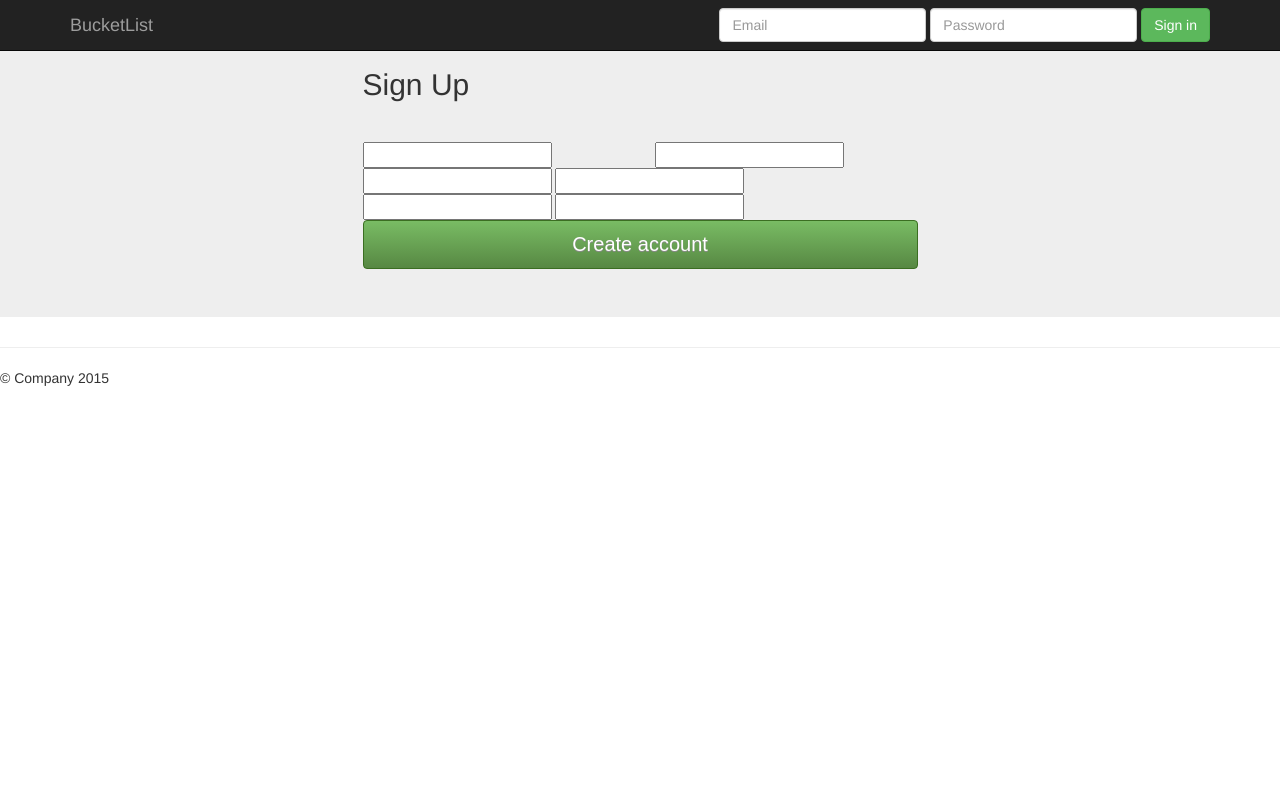
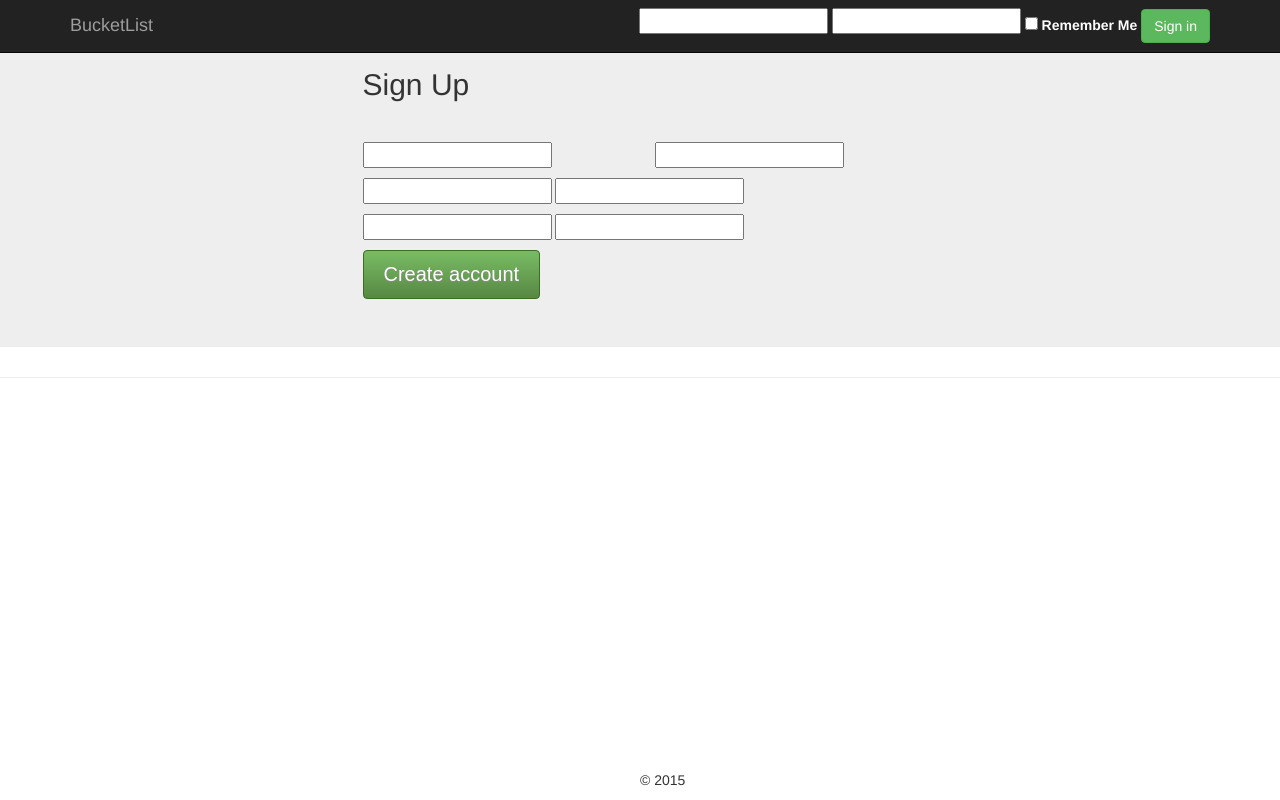
Before and after one commit to abiodun0/django-bucketlist-application, a Django app: template templates/signup.html in a window 1280 px wide. Run offline with Django 3.2, Linux system fonts and the light colour scheme; the template is opened without the code that fills it, so the values that code supplies are empty, except form fields; tables that the repository leaves empty hold one stand-in row (values such as "Sample post"); form fields are guessed from the names that the template uses; some libraries are stand-ins or nearby versions.

Commit message:
(chore) signup and login front end completed

```diff
--- a/django_bucketlist/settings/base.py
+++ b/django_bucketlist/settings/base.py
@@ -13,7 +13,9 @@ https://docs.djangoproject.com/en/1.8/ref/settings/
 # Build paths inside the project like this: os.path.join(BASE_DIR, ...)
 import os
 
-BASE_DIR = os.path.dirname(os.path.dirname(os.path.abspath(__file__)))
+BASE_DIR = os.path.dirname(
+    os.path.dirname(os.path.dirname(os.path.abspath(__file__))))
+print BASE_DIR
 
 
 # Quick-start development settings - unsuitable for production
@@ -95,7 +97,6 @@ REST_FRAMEWORK = {
         'rest_framework.permissions.DjangoModelPermissionsOrAnonReadOnly'
     ],
     'DEFAULT_AUTHENTICATION_CLASSES': (
-        #'rest_framework.authentication.BasicAuthentication',
         'rest_framework.authentication.TokenAuthentication',
     )
 }
--- a/django_bucketlist/urls.py
+++ b/django_bucketlist/urls.py
@@ -15,6 +15,7 @@ Including another URLconf
 """
 from django.conf.urls import include, url
 from django.contrib import admin
+from django.conf.urls.static import static
 import bucketlists.urls
 import apiv1.urls
 import userprofile.urls
--- a/static/css/style.css
+++ b/static/css/style.css
@@ -28,3 +28,16 @@ body{
   border: solid #3b6e22  1px;
   text-decoration: none;
 }
+footer{
+    position:fixed;
+    bottom:0;
+    left:50%;
+}
+
+form input{
+    margin-bottom:10px;
+}
+
+form label{
+    color:#fff;
+}
--- a/templates/base/layout.html
+++ b/templates/base/layout.html
@@ -15,7 +15,7 @@
     <script src="https://ajax.googleapis.com/ajax/libs/jquery/1.11.3/jquery.min.js"></script>
     <script src="{% static 'bootstrap/dist/js/bootstrap.min.js' %}"></script>
 </body>
-      <footer>
-        <p>© Company 2015</p>
+      <footer class="text-center">
+        <p>©  2015</p>
       </footer>
 </html>
--- a/templates/partials/navbar.html
+++ b/templates/partials/navbar.html
@@ -10,12 +10,19 @@
           <a class="navbar-brand" href="{% url 'index' %}">BucketList</a>
         </div>
         <div id="navbar" class="navbar-collapse collapse">
-          <form class="navbar-form navbar-right">
+          <form class="navbar-form navbar-right" action="{% url 'index' %}" method="post">
+          {% csrf_token %}
             <div class="form-group">
-              <input type="text" placeholder="Email" class="form-control">
+              {{ loginform.username }}
             </div>
             <div class="form-group">
-              <input type="password" placeholder="Password" class="form-control">
+              {{ loginform.password }}
+            </div>
+            <div class="form-group">
+               <label>
+                  {{ loginform.remember_me }} Remember Me
+              </label>
+
             </div>
             <button type="submit" class="btn btn-success">Sign in</button>
           </form>
--- a/templates/signup.html
+++ b/templates/signup.html
@@ -7,8 +7,16 @@
     <div class="container">
         <div class="row">
             <div class="col-sm-6 col-sm-offset-3">
-                <form action="r" method="post" accept-charset="utf-8" class="form" role="form">
+                <form action="{% url 'signup' %}" method="post" accept-charset="utf-8" class="form" role="form">
+                {% csrf_token %}
                     <h2>Sign Up</h2>
+                  {% if form_errors %}
+                    {% for error in form_errors %}
+                        <p class="text-danger" role="alert">
+                            {{ error }}
+                        </p>
+                    {% endfor %}
+                {% endif %}
                     <hr>
 
                     <div class="row">
@@ -22,7 +30,7 @@
                     {{ registerform.password }}
                     {{ registerform.password_conf }}
 
-                    <button class="btn btn-lg btn-primary btn-block signup-btn" type="submit">
+                    <button class="btn btn-lg btn-success signup-btn" type="submit">
                         Create account</button>
                 </form>
             </div>
--- a/userprofile/urls.py
+++ b/userprofile/urls.py
@@ -5,4 +5,5 @@ from userprofile import views
 urlpatterns = [
     url(r'^$', views.IndexBaseView.as_view(), name='index'),
     url(r'^signup$', views.SignUpView.as_view(), name='signup'),
+    url(r'^logout$', 'django.contrib.auth.views.logout', {'next_page': '/'}),
 ]
```
Also changed, not shown: userprofile/forms.py (+18 -0 lines), userprofile/views.py (+57 -2 lines), db.sqlite3, 1 other file.
